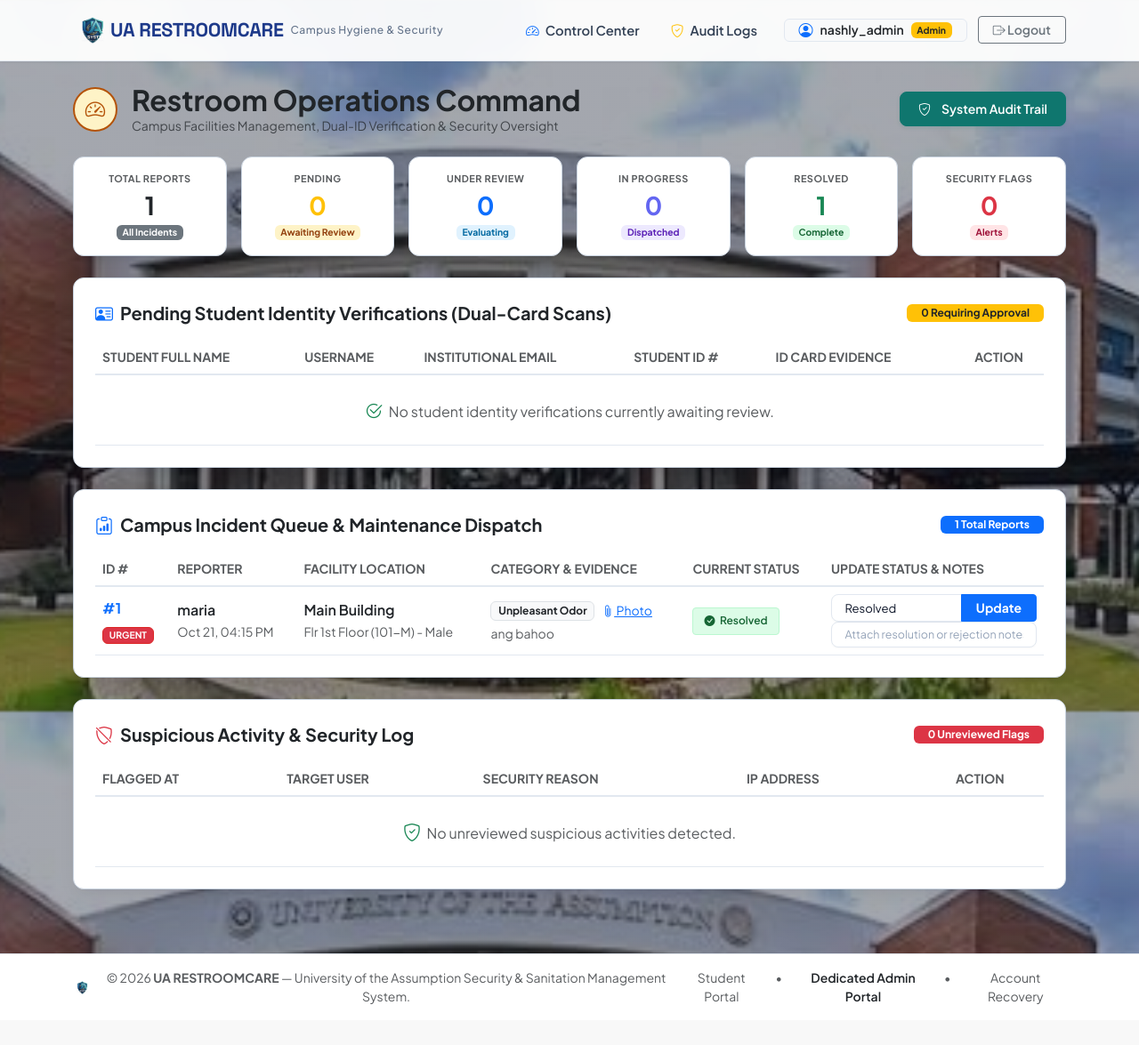
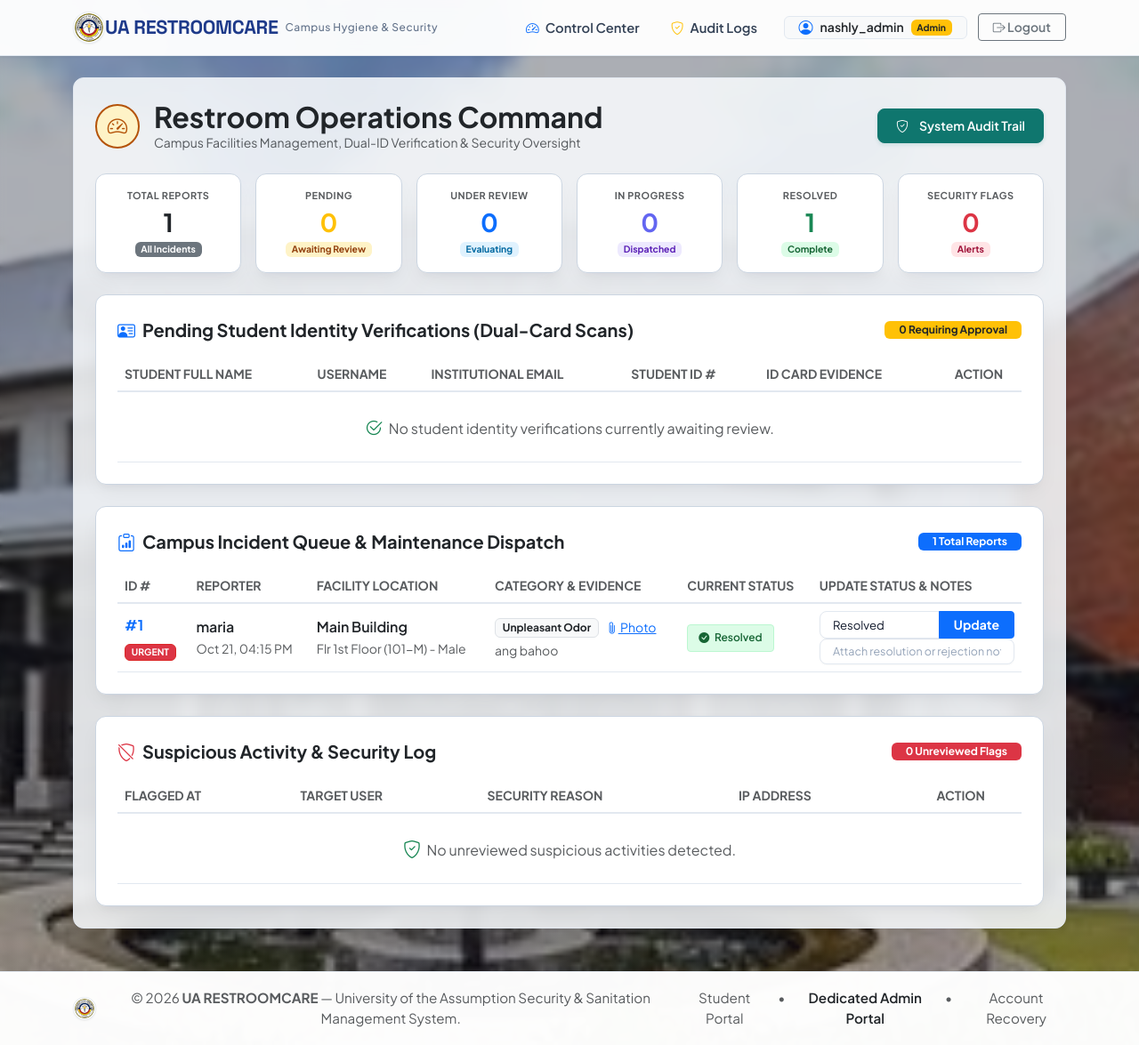
Before and after one commit to nashbondoc/UA_RESTROOMCARE, a Django app: page /admin-dashboard/ in a window 1280 px wide. Shown: the whole page at 89% size. Before the commit the page ends 1129 px from the top, so only its background shows below. Run offline with Django 5.2, Linux system fonts and the light colour scheme; a user stored in the database is signed in; data comes from the database, SQL or seed files in the repository; data that the repository does not hold is empty.

Commit message:
Update UI with official UA seal, crisp background tint, blurred admin container, and separated registration CTA

```diff
--- a/core/templates/core/admin_dashboard.html
+++ b/core/templates/core/admin_dashboard.html
@@ -3,6 +3,7 @@
 {% block title %}Admin Control Center — UA RESTROOMCARE{% endblock %}
 
 {% block content %}
+<div class="admin-dashboard-container mb-4">
 <div class="d-flex flex-column flex-md-row justify-content-between align-items-md-center gap-3 mb-4">
     <div class="d-flex align-items-center gap-3">
         <div class="avatar-circle-teal mb-0" style="width: 50px; height: 50px; font-size: 1.4rem; border-color: #b45309; background: #fef3c7; color: #b45309;">
@@ -290,6 +291,7 @@
         </table>
     </div>
 </div>
+</div>
 
 <!-- ============================================================== -->
 <!-- TOP-LEVEL MODALS: DUAL ID INSPECTION & INCIDENT PHOTO PROOF    -->
--- a/core/templates/core/base.html
+++ b/core/templates/core/base.html
@@ -39,39 +39,73 @@
             font-family: 'Plus Jakarta Sans', sans-serif;
             background-color: var(--bg-main);
             background-image:
-                linear-gradient(180deg, rgba(15, 23, 42, 0.38) 0%, rgba(15, 23, 42, 0.38) 100%),
+                linear-gradient(180deg, rgba(15, 23, 42, 0.35) 0%, rgba(15, 23, 42, 0.35) 100%),
                 url("{% static 'img/ua_campus_bg.jpg' %}");
             background-size: cover;
             background-position: center center;
             background-repeat: no-repeat;
-            background-attachment: fixed;
+            background-attachment: scroll;
             color: var(--text-primary);
             min-height: 100vh;
             overflow-x: hidden;
             display: flex;
             flex-direction: column;
+            position: relative;
         }
 
-        @media (max-width: 768px) {
-            body {
-                background-attachment: scroll;
-            }
+        body::before {
+            content: "";
+            position: fixed;
+            top: 0;
+            left: 0;
+            right: 0;
+            bottom: 0;
+            backdrop-filter: blur(3px);
+            -webkit-backdrop-filter: blur(3px);
+            pointer-events: none;
+            z-index: -1;
         }
 
-        /* Clean White Top Navigation Bar */
+        /* Top Navigation Bar */
         .navbar-custom {
-            background: rgba(255, 255, 255, 0.94) !important;
+            background: rgba(255, 255, 255, 0.96) !important;
             backdrop-filter: blur(8px);
             -webkit-backdrop-filter: blur(8px);
             border-bottom: 1px solid var(--card-border);
             box-shadow: 0 1px 3px rgba(0, 0, 0, 0.05);
             z-index: 1050;
+            padding-left: 0.5rem;
+            padding-right: 0.5rem;
+        }
+
+        .footer-logo-img {
+            width: 26px;
+            height: 26px;
+            object-fit: cover;
+            border-radius: 50%;
+            background: #ffffff;
+            border: 1px solid rgba(226, 232, 240, 0.8);
+            padding: 1px;
+            box-shadow: 0 1px 2px rgba(0, 0, 0, 0.05);
+        }
+
+        footer {
+            margin-top: auto;
+            border-top: 1px solid var(--card-border);
+            background: rgba(255, 255, 255, 0.98);
+            padding: 1.15rem 1.5rem !important;
+            font-size: 0.95rem !important;
         }
 
         .brand-logo-img {
-            width: 42px;
-            height: 42px;
-            object-fit: contain;
+            width: 36px;
+            height: 36px;
+            object-fit: cover;
+            border-radius: 50%;
+            background: #ffffff;
+            border: 1px solid rgba(226, 232, 240, 0.8);
+            padding: 1px;
+            box-shadow: 0 1px 2px rgba(0, 0, 0, 0.05);
         }
 
         .brand-title {
@@ -407,10 +441,15 @@
             border-bottom-color: var(--card-border) !important;
         }
 
-        footer {
-            margin-top: auto;
-            border-top: 1px solid var(--card-border);
-            background: #ffffff;
+        /* Admin Control Center Dashboard Backdrop Overlay */
+        .admin-dashboard-container {
+            background: rgba(248, 250, 252, 0.88);
+            backdrop-filter: blur(8px);
+            -webkit-backdrop-filter: blur(8px);
+            border: 1px solid var(--card-border);
+            border-radius: 12px;
+            padding: 1.5rem;
+            box-shadow: 0 4px 6px -1px rgba(0, 0, 0, 0.05);
         }
     </style>
     {% block extra_head %}{% endblock %}
@@ -421,8 +460,8 @@
     <nav class="navbar navbar-expand-lg navbar-custom sticky-top py-2.5">
         <div class="container">
             <a class="navbar-brand d-flex align-items-center gap-2.5" href="{% if user.is_authenticated %}{% if user.is_staff or user.is_superuser or user.profile.role == 'admin' %}{% url 'admin_dashboard' %}{% else %}{% url 'dashboard' %}{% endif %}{% else %}{% url 'login' %}{% endif %}">
-                <!-- University Shield Logo -->
-                <img src="{% static 'img/ua_logo.png' %}" alt="UA Logo" class="brand-logo-img">
+                <!-- University Circular Seal -->
+                <img src="{% static 'img/ua_seal.png' %}" alt="University of the Assumption Seal" class="brand-logo-img">
                 <div class="d-flex align-items-center gap-2">
                     <span class="brand-title">UA RESTROOMCARE</span>
                     <span class="brand-subtitle d-none d-md-inline">Campus Hygiene & Security</span>
@@ -524,11 +563,11 @@
     </main>
 
     <!-- Clean Footer -->
-    <footer class="py-3 mt-5">
+    <footer>
         <div class="container text-center">
-            <div class="d-flex flex-column flex-sm-row justify-content-between align-items-center gap-2 small text-muted">
+            <div class="d-flex flex-column flex-sm-row justify-content-between align-items-center gap-2 text-muted">
                 <div class="d-flex align-items-center gap-2">
-                    <img src="{% static 'img/ua_logo.png' %}" alt="Logo" style="width: 20px; height: 20px; object-fit: contain;">
+                    <img src="{% static 'img/ua_seal.png' %}" alt="University of the Assumption Seal" class="footer-logo-img">
                     <span>&copy; 2026 <strong>UA RESTROOMCARE</strong> — University of the Assumption Security & Sanitation Management System.</span>
                 </div>
                 <div class="d-flex gap-3">
```
Also changed, not shown: core/templates/core/login.html (+19 -11 lines).
